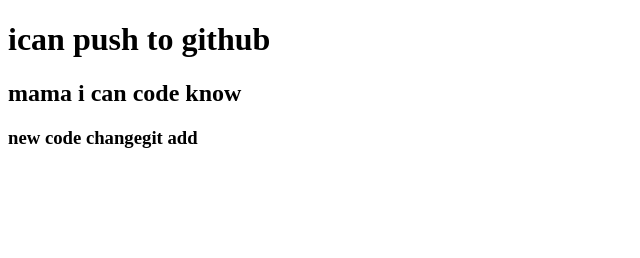
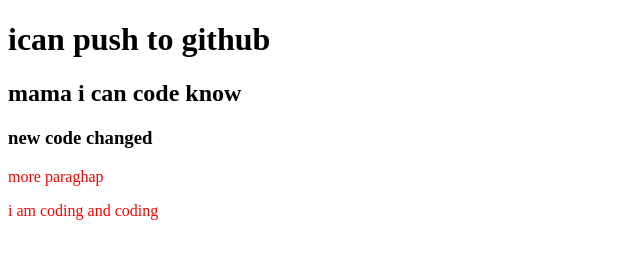
Before and after one commit to munnaosd123/my-3rd-repo, a plain HTML site: page index.html in a window 1280 px wide. Shown: the whole page, without its empty margins (0-640 px from the left). Drawn offline with Linux system fonts and the light colour scheme.

Commit message:
stylles added

```diff
--- a/index.html
+++ b/index.html
@@ -4,10 +4,13 @@
     <meta charset="UTF-8">
     <meta name="viewport" content="width=device-width, initial-scale=1.0">
     <title>my 3rd github  repo</title>
+    <link rel="stylesheet" href="style.css">
 </head>
 <body>
    <h1> ican push to github</h1>
    <h2> mama i can code know</h2>
-   <h3> new code changegit add </h3>
+   <h3> new code changed</h3>
+   <p> more paraghap</p>
+   <P>  i am coding and coding</P>
 </body>
 </html>
--- /dev/null
+++ b/style.css
@@ -0,0 +1,3 @@
+p{
+    color: red;
+}
```
